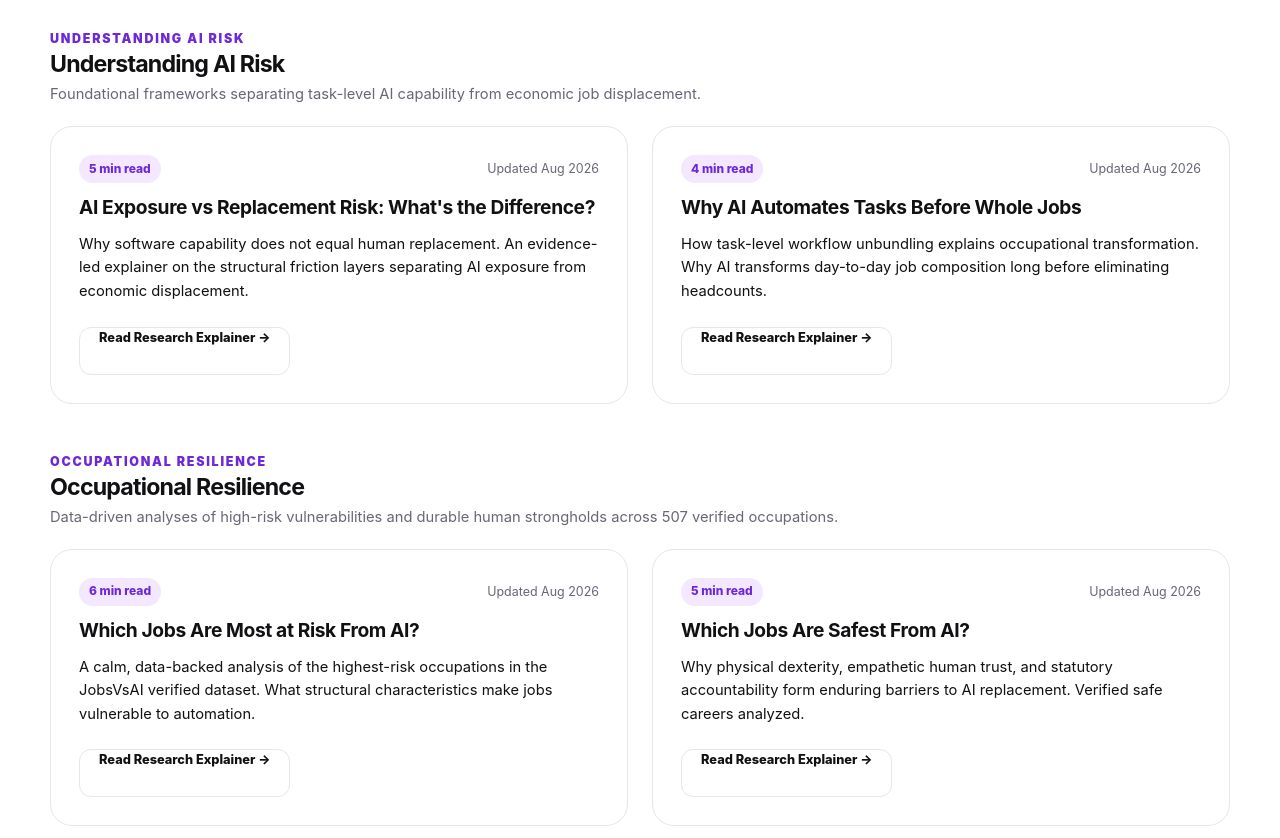
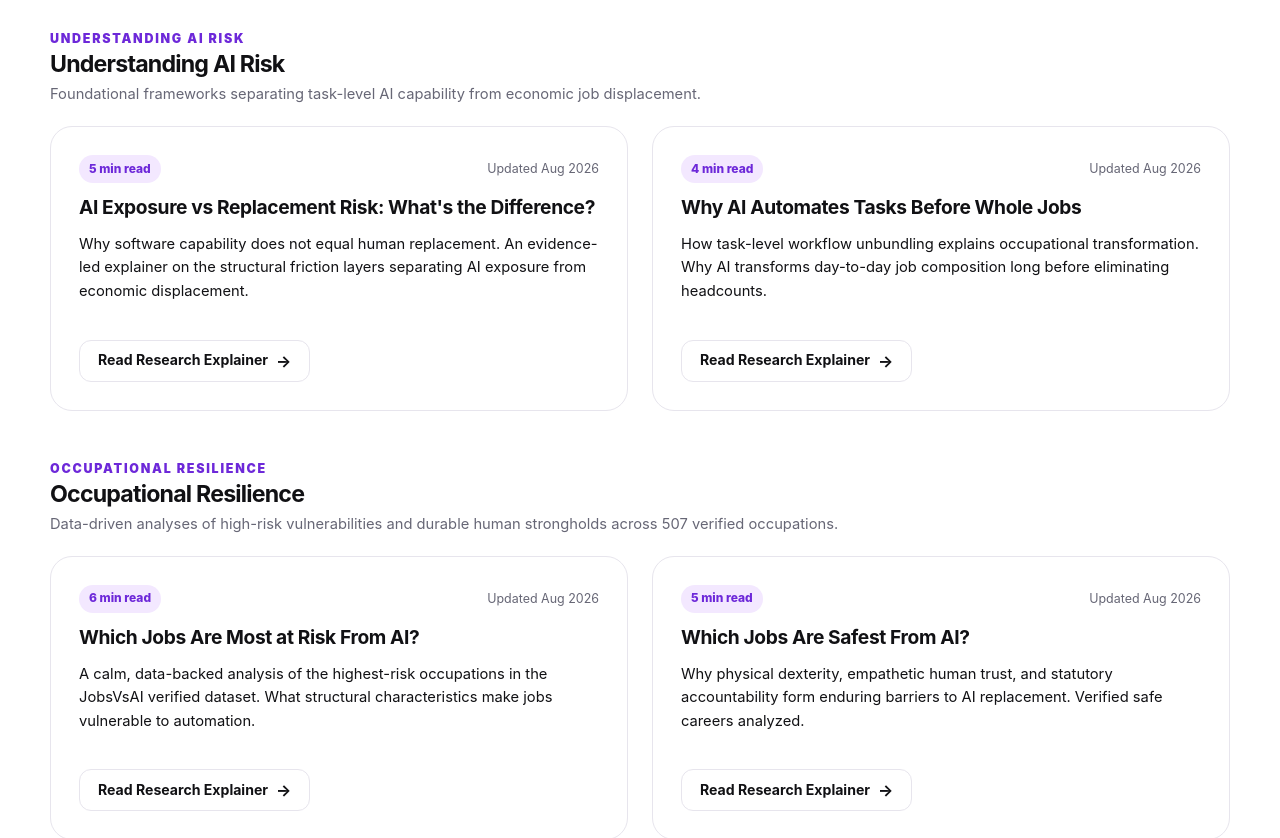
Before and after one commit to Creator6890/jobsvsai, a Next.js app in the folder frontend/: page /research in a window 1280 px wide. Shown: the part 700-1538 px from the top of the page. Built offline with nearby package versions, Linux system fonts and the light colour scheme; no server answers.

Commit message:
fix: align research card CTA content

```diff
--- a/frontend/src/app/globals.css
+++ b/frontend/src/app/globals.css
@@ -966,3 +966,69 @@
 .search-unavailable-related { margin: 0.35rem 0 0; padding-left: 1.1rem; }
 .search-unavailable-related li { margin: 0.15rem 0; }
 .search-unavailable-related a { text-decoration: underline; }
+
+/* Research Hub Grid & Card CTA Alignment */
+.research-grid {
+  display: grid;
+  grid-template-columns: repeat(auto-fit, minmax(280px, 1fr));
+  gap: 24px;
+}
+
+.research-article-card {
+  padding: 28px;
+  display: flex;
+  flex-direction: column;
+  height: 100%;
+  transition: transform 0.15s ease, border-color 0.15s ease;
+}
+
+.research-article-card:hover {
+  border-color: var(--violet-soft);
+  transform: translateY(-2px);
+}
+
+.research-card-content {
+  flex: 1 0 auto;
+}
+
+.research-card-action {
+  margin-top: auto;
+  padding-top: 16px;
+}
+
+.research-card-cta {
+  display: inline-flex !important;
+  align-items: center;
+  justify-content: center;
+  gap: 8px;
+  min-height: 42px;
+  padding: 0 18px;
+  font-size: 0.88rem;
+  font-weight: 750;
+  line-height: 1;
+  text-decoration: none;
+  white-space: nowrap;
+}
+
+.research-card-cta .research-cta-arrow {
+  display: inline-flex;
+  align-items: center;
+  justify-content: center;
+  font-size: 1rem;
+  line-height: 1;
+  transition: transform 0.15s ease;
+}
+
+.research-card-cta:hover .research-cta-arrow {
+  transform: translateX(2px);
+}
+
+@media (max-width: 640px) {
+  .research-grid {
+    grid-template-columns: 1fr;
+    gap: 16px;
+  }
+  .research-article-card {
+    padding: 20px;
+  }
+}
--- a/frontend/src/app/research/page.tsx
+++ b/frontend/src/app/research/page.tsx
@@ -87,20 +87,13 @@ export default function ResearchHubPage() {
                   </p>
                 </div>
 
-                <div style={{ display: "grid", gridTemplateColumns: "repeat(auto-fit, minmax(320px, 1fr))", gap: "24px" }}>
+                <div className="research-grid">
                   {clusterArticles.map((article) => (
                     <article
                       key={article.slug}
-                      className="card"
-                      style={{
-                        padding: "28px",
-                        display: "flex",
-                        flexDirection: "column",
-                        justifyContent: "space-between",
-                        transition: "transform 0.15s ease, border-color 0.15s ease",
-                      }}
+                      className="card research-article-card"
                     >
-                      <div>
+                      <div className="research-card-content">
                         <div style={{ display: "flex", justifyContent: "space-between", alignItems: "center", marginBottom: "12px" }}>
                           <span className="chip" style={{ fontSize: "0.75rem" }}>
                             {article.readTime}
@@ -121,13 +114,13 @@ export default function ResearchHubPage() {
                         </p>
                       </div>
 
-                      <div>
+                      <div className="research-card-action">
                         <Link
                           href={`/research/${article.slug}`}
-                          className="button secondary small"
-                          style={{ display: "inline-block" }}
+                          className="button secondary research-card-cta"
                         >
-                          Read Research Explainer →
+                          <span>Read Research Explainer</span>
+                          <span aria-hidden="true" className="research-cta-arrow">→</span>
                         </Link>
                       </div>
                     </article>
```
